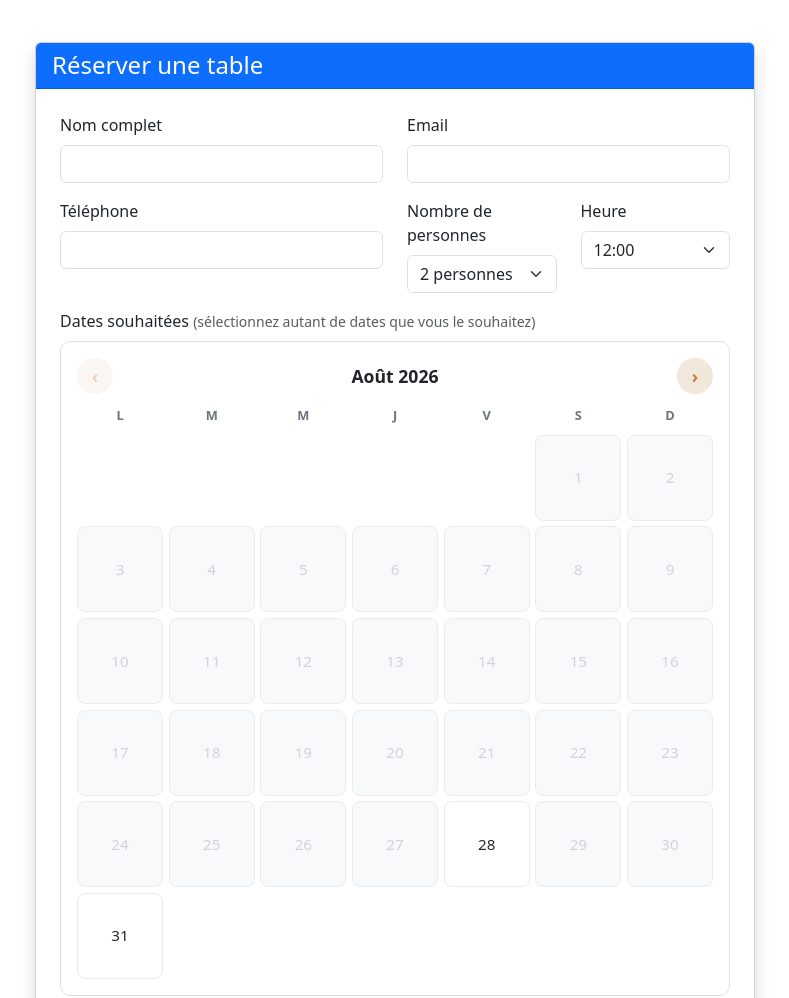
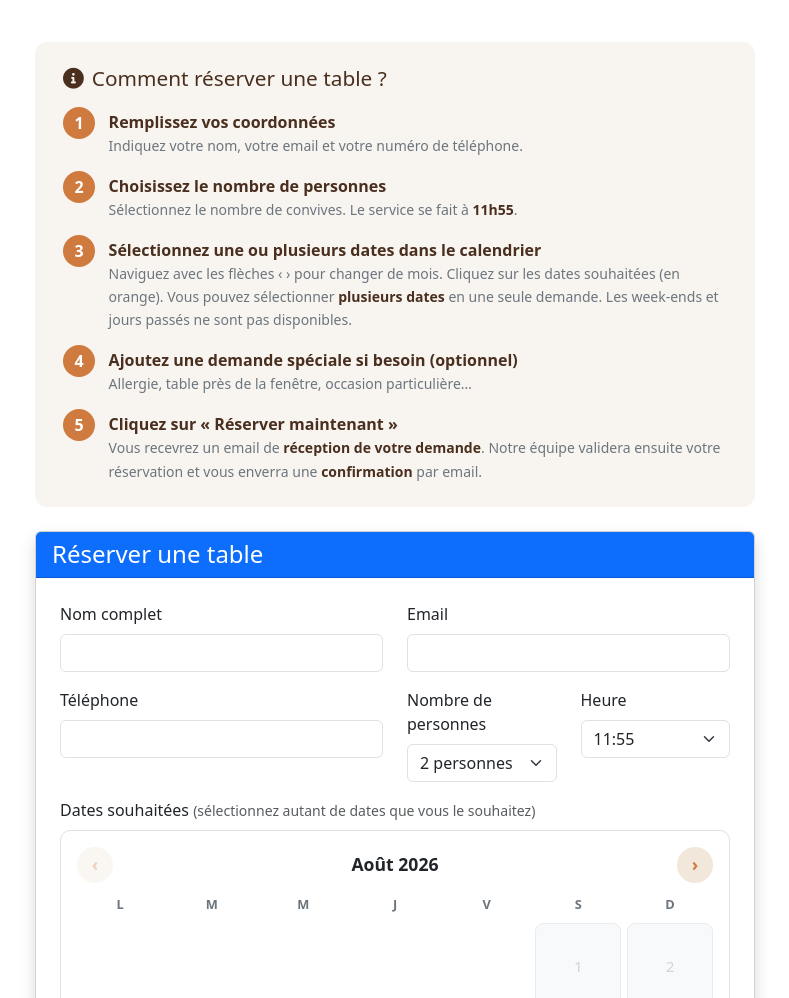
Before and after one commit to ZAHIRI1398/RestAnis, a Flask app: page /reservation/reserver in a window 1280 px wide. Shown: the part 66-1064 px from the top of the page, without its empty margins (245-1034 px from the left). Run offline with Flask 3, Linux system fonts and the light colour scheme; some libraries are stand-ins or nearby versions.

Commit message:
Guide de reservation + politique vie privee + nettoyage git
Ajout du guide etape par etape sur le formulaire de reservation, heure 11h55, ajout du PDF politique de vie privee, .gitignore mis a jour, retrait des fichiers SQLite et pycache du suivi git.

Generated with Devin. Co-Authored-By: Devin <158243242+devin-ai-integration[bot]@users.noreply.github.com>

```diff
--- a/templates/reservation_form.html
+++ b/templates/reservation_form.html
@@ -49,6 +49,21 @@
         border: none; background: none; color: #7a4a24; font-weight: 700; line-height: 1;
         padding: 0;
     }
+    /* Guide étapes */
+    .guide-steps {
+        background: #f8f5f1; border-radius: 12px; padding: 1.5rem 1.75rem; margin-bottom: 1.5rem;
+    }
+    .guide-steps h2 { font-size: 1.3rem; color: #4a2f1f; margin-bottom: 1rem; }
+    .step-item { display: flex; gap: .85rem; margin-bottom: .85rem; align-items: flex-start; }
+    .step-item:last-child { margin-bottom: 0; }
+    .step-num {
+        flex-shrink: 0; width: 32px; height: 32px; border-radius: 50%;
+        background: #cf7a3e; color: #fff; font-weight: 700; font-size: 1rem;
+        display: flex; align-items: center; justify-content: center;
+    }
+    .step-text { padding-top: .25rem; line-height: 1.45; }
+    .step-text strong { color: #4a2f1f; }
+    .step-text small { color: #6c757d; }
 </style>
 {% endblock %}
 
@@ -56,6 +71,45 @@
 <div class="container my-5">
     <div class="row justify-content-center">
         <div class="col-lg-8">
+            <!-- Guide : comment réserver -->
+            <div class="guide-steps">
+                <h2><i class="fas fa-info-circle me-2"></i>Comment réserver une table ?</h2>
+                <div class="step-item">
+                    <div class="step-num">1</div>
+                    <div class="step-text">
+                        <strong>Remplissez vos coordonnées</strong><br>
+                        <small>Indiquez votre nom, votre email et votre numéro de téléphone.</small>
+                    </div>
+                </div>
+                <div class="step-item">
+                    <div class="step-num">2</div>
+                    <div class="step-text">
+                        <strong>Choisissez le nombre de personnes</strong><br>
+                        <small>Sélectionnez le nombre de convives. Le service se fait à <strong>11h55</strong>.</small>
+                    </div>
+                </div>
+                <div class="step-item">
+                    <div class="step-num">3</div>
+                    <div class="step-text">
+                        <strong>Sélectionnez une ou plusieurs dates dans le calendrier</strong><br>
+                        <small>Naviguez avec les flèches ‹ › pour changer de mois. Cliquez sur les dates souhaitées (en orange). Vous pouvez sélectionner <strong>plusieurs dates</strong> en une seule demande. Les week-ends et jours passés ne sont pas disponibles.</small>
+                    </div>
+                </div>
+                <div class="step-item">
+                    <div class="step-num">4</div>
+                    <div class="step-text">
+                        <strong>Ajoutez une demande spéciale si besoin (optionnel)</strong><br>
+                        <small>Allergie, table près de la fenêtre, occasion particulière…</small>
+                    </div>
+                </div>
+                <div class="step-item">
+                    <div class="step-num">5</div>
+                    <div class="step-text">
+                        <strong>Cliquez sur « Réserver maintenant »</strong><br>
+                        <small>Vous recevrez un email de <strong>réception de votre demande</strong>. Notre équipe validera ensuite votre réservation et vous enverra une <strong>confirmation</strong> par email.</small>
+                    </div>
+                </div>
+            </div>
             <div class="card shadow">
                 <div class="card-header bg-primary text-white">
                     <h2 class="h4 mb-0">Réserver une table</h2>
@@ -96,7 +150,7 @@
                             <div class="col-md-3 mb-3">
                                 <label for="heure" class="form-label">Heure</label>
                                 <select class="form-select" id="heure" name="heure" required>
-                                    <option value="12:00">12:00</option>
+                                    <option value="11:55">11:55</option>
                                 </select>
                             </div>
                         </div>
```
Also changed, not shown: data/reservations.db (deleted), data/restaurant.db (deleted), 2 other files.
